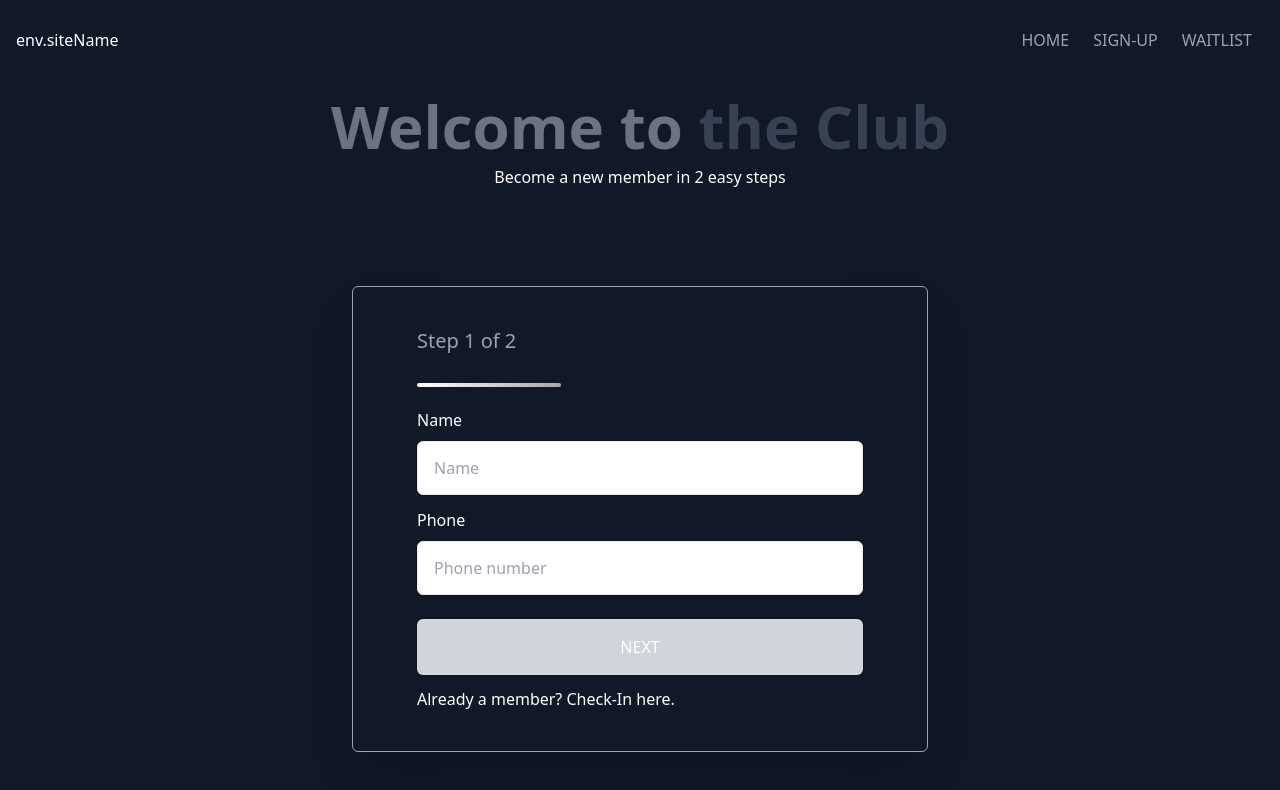
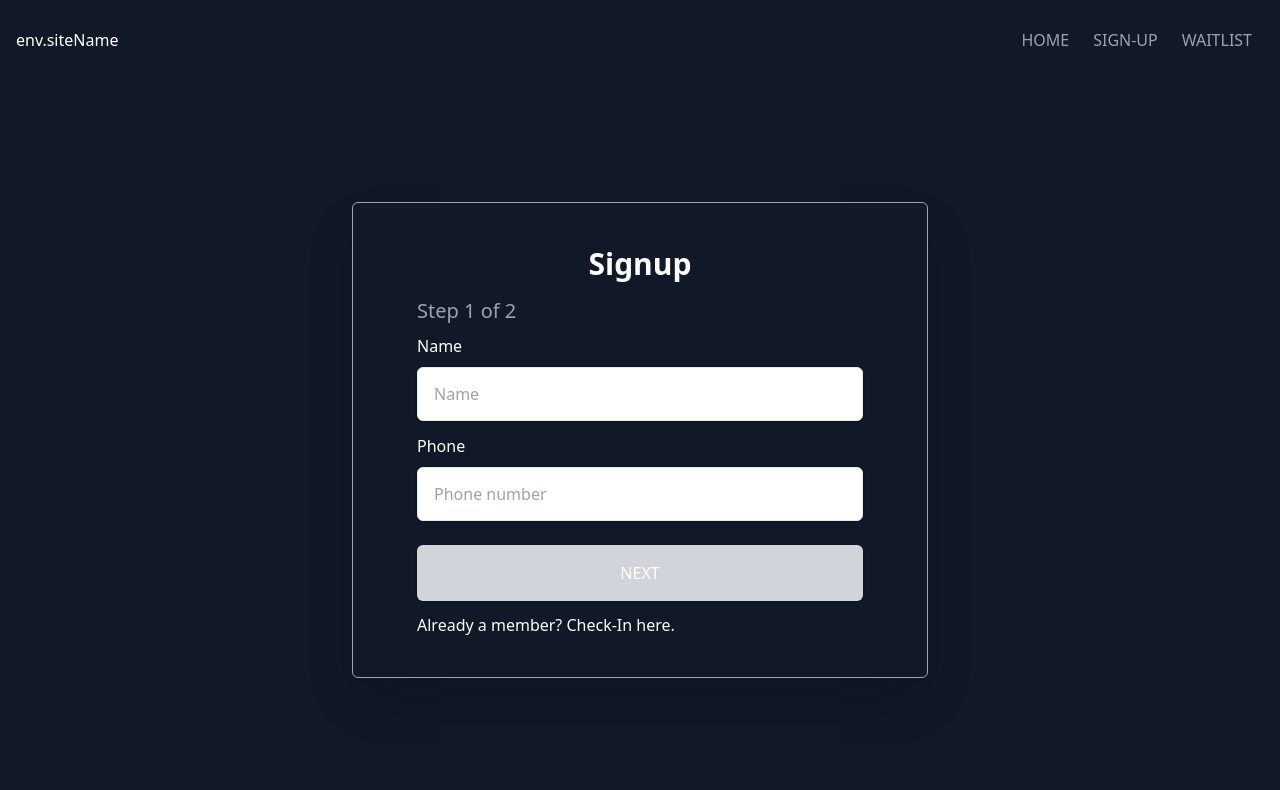
Before and after one commit to doanja/check-in, a Next.js app: page /signup in a window 1280 px wide. Shown: the top 790 px of the page. Built offline with nearby package versions, Linux system fonts and the light colour scheme.

Commit message:
removed section break, updated pagecontainer to include title inside the body and removed the header

```diff
--- a/components/ModalPin.tsx
+++ b/components/ModalPin.tsx
@@ -1,5 +1,5 @@
 import { FormPin } from '@/components';
-import { AiFillLock } from 'react-icons/ai';
+import { BsFillShieldLockFill } from 'react-icons/bs';
 
 interface ModalPinProps {
   toggleModal: ToggleModal;
@@ -16,7 +16,7 @@ const ModalPin = ({ toggleModal, showModal, title, body, editWaitlist, errorMsg
       <div className='modal-position' onClick={() => toggleModal(!showModal)}></div>
       <div className='modal'>
         <div className='modal-content'>
-          <AiFillLock size='2rem' />
+          <BsFillShieldLockFill size='3rem' />
 
           <h2 className='modal-title'>{title}</h2>
           <p className='modal-body'>{body}</p>
--- a/components/PageContainer.tsx
+++ b/components/PageContainer.tsx
@@ -1,22 +1,16 @@
 interface PageContainerProps {
-  headerLeft?: string;
-  headerRight?: string;
-  subHeader?: string;
+  title: string;
   children: React.ReactNode;
 }
 
-const PageContainer = ({ headerLeft, headerRight, subHeader, children }: PageContainerProps) => {
+const PageContainer = ({ title, children }: PageContainerProps) => {
   return (
-    <div className='page-wrap'>
-      <div className='mx-auto z-10 text-center'>
-        <h1 className='text-gray-500 text-3xl font-semibold leading-snug md:text-6xl'>
-          {headerLeft}
-          <span className='text-gray-700'>{headerRight}</span>
-        </h1>
-        <p className='text-grey-700 text-base font-light leading-relaxed mt-2'>{subHeader}</p>
-      </div>
+    <div className='flex flex-col justify-center h-full'>
       <div className='max-w-xl w-full my-12 rounded-md shadow-2xl mx-auto overflow-hidden z-10 border border-gray-400 md:my-24'>
-        <div className='px-4 py-2 md:px-16 md:py-10'>{children}</div>
+        <div className='px-4 py-2 md:px-16 md:py-10'>
+          <p className='text-3xl font-semibold leading-snug mb-3 text-center capitalize'>{title}</p>
+          {children}
+        </div>
       </div>
     </div>
   );
--- a/components/SectionBreak.tsx
+++ /dev/null
@@ -1,7 +0,0 @@
-import React from 'react';
-
-const SectionBreak: React.FC = () => {
-  return <div className='section-break' />;
-};
-
-export default SectionBreak;
--- a/components/forms/FormSignUp.tsx
+++ b/components/forms/FormSignUp.tsx
@@ -1,5 +1,5 @@
 import { useForm } from 'react-hook-form';
-import { FormSignUpStepOne, FormSignUpStepTwo, FormSignUpButtons, SectionBreak } from '@/components';
+import { FormSignUpStepOne, FormSignUpStepTwo, FormSignUpButtons } from '@/components';
 import Link from 'next/link';
 
 type FormValues = {
@@ -35,8 +35,6 @@ const FormSignUp = ({ onSubmit, formStep, setFormStep, isLoading }: FormProps) =
         </p>
       )}
 
-      <SectionBreak />
-
       {formStep === 1 ? <FormSignUpStepOne register={register} errors={errors} /> : <FormSignUpStepTwo register={register} errors={errors} />}
 
       <FormSignUpButtons formStep={formStep} prevStep={prevStep} nextStep={nextStep} isValid={isValid} isLoading={isLoading} />
--- a/components/index.tsx
+++ b/components/index.tsx
@@ -26,7 +26,6 @@ import WaitlistTableRow from './WaitlistTableRow';
 
 import Spinner from './Spinner';
 import ModalPin from './ModalPin';
-import SectionBreak from './SectionBreak';
 
 export {
   FormInput,
@@ -51,5 +50,4 @@ export {
   WaitlistTableRow,
   Spinner,
   ModalPin,
-  SectionBreak,
 };
--- a/components/layouts/Modal.tsx
+++ b/components/layouts/Modal.tsx
@@ -1,3 +1,5 @@
+import { FiAlertCircle } from 'react-icons/fi';
+
 interface ModalProps {
   toggleModal: ToggleModal;
   showModal: boolean;
@@ -11,19 +13,7 @@ const Modal = ({ toggleModal, showModal, title, body }: ModalProps) => {
       <div className='modal-position' onClick={() => toggleModal(!showModal)}></div>
       <div className='modal'>
         <div className='modal-content'>
-          <svg
-            xmlns='http://www.w3.org/2000/svg'
-            className='w-16 h-16 flex items-center mx-auto'
-            fill='none'
-            viewBox='0 0 24 24'
-            stroke='currentColor'>
-            <path
-              strokeLinecap='round'
-              strokeLinejoin='round'
-              strokeWidth={2}
-              d='M12 9v2m0 4h.01m-6.938 4h13.856c1.54 0 2.502-1.667 1.732-3L13.732 4c-.77-1.333-2.694-1.333-3.464 0L3.34 16c-.77 1.333.192 3 1.732 3z'
-            />
-          </svg>
+          <FiAlertCircle size='3rem' />
 
           <h2 className='modal-title'>{title}</h2>
           <p className='modal-body'>{body}</p>
--- a/pages/index.tsx
+++ b/pages/index.tsx
@@ -3,7 +3,6 @@ import { CheckInWrap, PageContainer } from '@/components';
 export default function Home() {
   const renderedContent = (
     <>
-      <p className='button-label'>Check in:</p>
       <CheckInWrap isNewUser={true} />
 
       <div className='relative text-center my-12 mb-5 mx-2 border-t-2 border-gray-400'>
@@ -14,5 +13,5 @@ export default function Home() {
     </>
   );
 
-  return <PageContainer headerLeft='' children={renderedContent} />;
+  return <PageContainer title='check in' children={renderedContent} />;
 }
--- a/pages/signup.tsx
+++ b/pages/signup.tsx
@@ -40,9 +40,7 @@ const signUp = () => {
 
   return (
     <PageContainer
-      headerLeft='Welcome to '
-      headerRight='the Club'
-      subHeader='Become a new member in 2 easy steps'
+      title='Signup'
       children={<FormSignUp onSubmit={createUser} formStep={formStep} setFormStep={setFormStep} isLoading={isLoading} />}
     />
   );
--- a/pages/waitlist.tsx
+++ b/pages/waitlist.tsx
@@ -45,7 +45,6 @@ const waitlist = ({ SECRET_PIN }: WaitlistProps) => {
 
   const renderedContent = (
     <>
-      <p className='button-label'>Check in:</p>
       <WaitlistTable allowEdits={allowEdits} removeUserFromWaitlist={removeUserFromWaitlist} />
 
       {allowEdits ? (
@@ -80,7 +79,7 @@ const waitlist = ({ SECRET_PIN }: WaitlistProps) => {
     </>
   );
 
-  return <PageContainer headerLeft='' children={renderedContent} />;
+  return <PageContainer title='waitlist' children={renderedContent} />;
 };
 
 export default waitlist;
--- a/styles/index.css
+++ b/styles/index.css
@@ -41,8 +41,8 @@ body {
   @apply block text-base font-light leading-relaxed mb-2 capitalize;
 }
 
-.button-label {
-  @apply text-3xl font-semibold leading-snug mb-3 text-center;
+.form-pin {
+  -webkit-text-security: disc;
 }
 
 .layout-wrap {
@@ -51,19 +51,6 @@ body {
 
 .main-wrap {
   @apply flex-grow p-4;
-}
-
-.page-wrap {
-  @apply flex flex-col justify-center h-full;
-}
-
-.section-break {
-  background: linear-gradient(270deg, #a7a7a7 0%, #ffffff 100%);
-  @apply w-20 h-1 my-2 rounded-lg bg-white md:w-36 md:my-5;
-}
-
-footer {
-  @apply flex justify-center items-center w-full py-8 border-t-2;
 }
 
 .table {
@@ -102,8 +89,8 @@ footer {
   @apply text-base font-light leading-relaxed px-8;
 }
 
-.form-pin {
-  -webkit-text-security: disc;
+footer {
+  @apply flex justify-center items-center w-full py-8 border-t-2;
 }
 
 @tailwind utilities;
```
